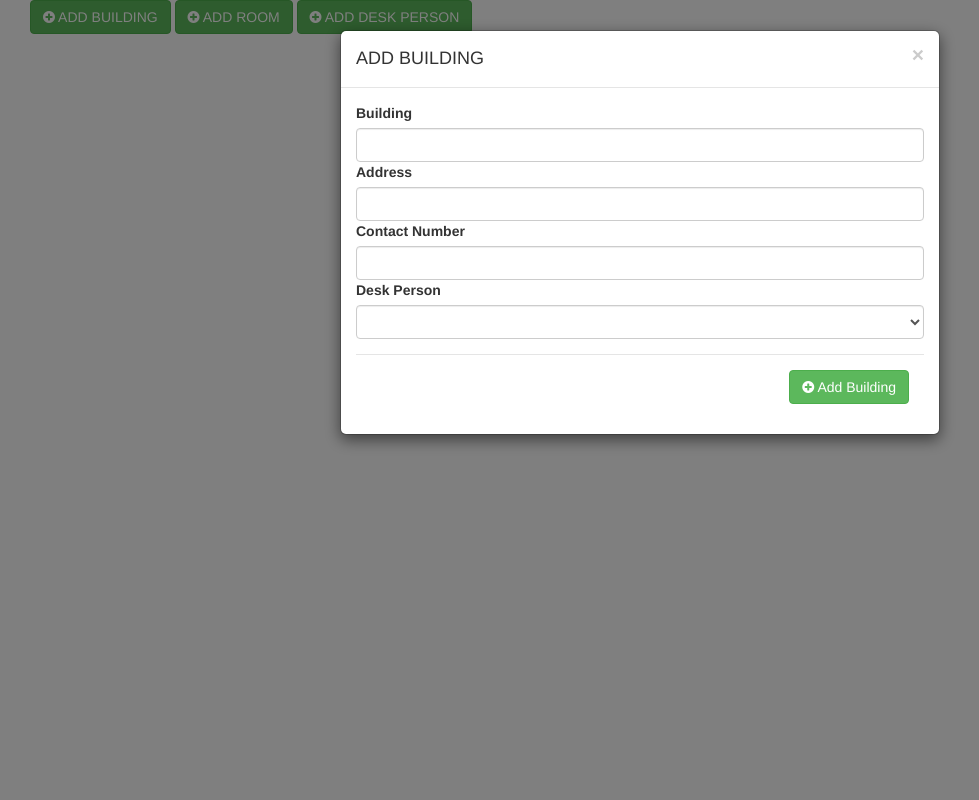
After one commit to trettet/RMS, a PHP site: page /admin.php in a window 1280 px wide, after a click on "ADD BUILDING". The commit adds this page. Shown: the whole page, without its empty margins (0-979 px from the left). Run offline with PHP 8.4, Linux system fonts and the light colour scheme; data comes from the database, SQL or seed files in the repository; tables that the repository leaves empty hold one stand-in row (values such as "Sample post"); lists and menus that the app fills with data are empty.

Commit message:
Added functionalities in admin

```diff
--- /dev/null
+++ b/admin.php
@@ -0,0 +1,179 @@
+<?php
+	session_start();
+	require("sql_connect.php");
+?>
+<!DOCTYPE html>
+<html>
+	<head>
+		<link rel='stylesheet' href='css/bootstrap.min.css'>
+		<link rel='stylesheet' href='css/font-awesome.min.css'>
+		<link rel='stylesheet' href='css/animate.css'>
+	</head>
+	<body>
+		<div class='container-fluid'>
+			<!--STUFF INSIDE THE PAGE-->
+			<div class='container-fluid'>
+				<button type='button' class='btn btn-success' data-toggle="modal" data-target="#add_building">
+					<i class="fa fa-plus-circle" aria-hidden="true"></i> ADD BUILDING
+				</button>
+				<button type='button' class='btn btn-success' data-toggle="modal" data-target="#add_room">
+					<i class="fa fa-plus-circle" aria-hidden="true"></i> ADD ROOM
+				</button>
+				<button type='button' class='btn btn-success' data-toggle="modal" data-target="#add_dp">
+					<i class="fa fa-plus-circle" aria-hidden="true"></i> ADD DESK PERSON
+				</button>
+			</div>
+
+			<!--MODALS TO BE CALLED-->
+			<!--ADD BUILDING MODAL-->
+			<div id="add_building" class="modal fade" role="dialog">
+				<div class="modal-dialog">
+					<div class="modal-content">
+						<div class="modal-header">
+							<button type="button" class="close" data-dismiss="modal">&times;</button>
+							<h4 class="modal-title">ADD BUILDING</h4>
+						</div>
+						<div class="modal-body">
+							<form method='POST' action='add_building.php'>
+								<label>Building</label>
+								<input name="building_name" type="text" class="form-control" required>
+
+								<label>Address</label>
+								<input name="address" type="text" class="form-control" required>
+
+								<label>Contact Number</label>
+								<input name="contact_no" type="text" class="form-control" required>
+
+								<div class="form-group">
+									<label>Desk Person</label>
+									<select class="form-control" name="desk_person">
+										<?php
+											$query = "SELECT desk_person_id FROM users";
+											$fetch = mysqli_query($conn, $query);
+
+											if($fetch->num_rows > 0){
+												while($dp = $fetch->fetch_assoc()){
+													echo "<options>{$dp["desk_person_id"]}</option>";
+												}
+											}
+										?>
+									</select>
+								</div>
+
+								<div class="modal-footer">
+									<button type="button" class="btn btn-success" data-dismiss="modal">
+										<i class="fa fa-plus-circle" aria-hidden="true"></i> Add Building
+									</button>
+								</div>
+							</form>
+						</div>
+					</div>
+				</div>
+			</div>
+			<!--ADD ROOM MODAL-->
+			<div id="add_room" class="modal fade" role="dialog">
+				<div class="modal-dialog">
+					<div class="modal-content">
+						<div class="modal-header">
+							<button type="button" class="close" data-dismiss="modal">&times;</button>
+							<h4 class="modal-title">ADD ROOM</h4>
+						</div>
+						<div class="modal-body">
+							<form method='POST' action='add_room.php'>
+								<div class="form-group">
+									<label>Building</label>
+									<select class="form-control" name="building_id">
+										<?php
+											$query = "SELECT building_id FROM buildings";
+											$fetch = mysqli_query($conn, $query);
+
+											if($fetch->num_rows > 0){
+												while($bid = $fetch->fetch_assoc()){
+													echo "<options>{$bid["building_id"]}</option>";
+												}
+											}
+										?>
+									</select>
+								</div>
+
+								<label>Unit Cost</label>
+								<input name="unit_cost" type="text" class="form-control" required>
+
+								<label>Floor</label>
+								<input name="floor" type="text" class="form-control" required>
+
+								<label>Area Size</label>
+								<input name="area_size" type="text" class="form-control" required>
+
+								<div class="form-group">
+								  <label>Rental Type</label>
+								  <select class="form-control" name="rental_type">
+									<option>COMERCIAL</option>
+									<option>PERSONAL</option>
+									<option>STUDIO</option>
+								  </select>
+								</div>
+
+								<div class="modal-footer">
+									<button type="button" class="btn btn-success" data-dismiss="modal">
+										<i class="fa fa-plus-circle" aria-hidden="true"></i> Add Room
+									</button>
+								</div>
+							</form>
+						</div>
+					</div>
+				</div>
+			</div>
+			<!--ADD DESK PERSON MODAL-->
+			<div id="add_dp" class="modal fade" role="dialog">
+				<div class="modal-dialog">
+					<div class="modal-content">
+						<div class="modal-header">
+							<button type="button" class="close" data-dismiss="modal">&times;</button>
+							<h4 class="modal-title">ADD DESK PERSON</h4>
+						</div>
+						<div class="modal-body">
+							<form method='POST' action='add_dp.php'>
+								<label>Username</label>
+								<input name="username" type="text" class="form-control" required>
+
+								<label>Password</label>
+								<input name="password" type="password" class="form-control" required>
+
+								<label>Confirm Password</label>
+								<input name="password2" type="password" class="form-control" required>
+
+								<label>Last Name</label>
+								<input name="lname" type="text" class="form-control" required>
+
+								<label>First Name</label>
+								<input name="fname" type="text" class="form-control" required>
+
+								<label>Middle Name</label>
+								<input name="mname" type="password" class="form-control" required>
+
+								<label>Address</label>
+								<input name="address" type="password" class="form-control" required>
+
+								<label>Contact Number</label>
+								<input name="contact_no" type="text" class="form-control" required>
+
+								<div class="modal-footer">
+									<button type="button" class="btn btn-success" data-dismiss="modal">
+										<i class="fa fa-plus-circle" aria-hidden="true"></i> Add Desk Person
+									</button>
+								</div>
+							</form>
+						</div>
+					</div>
+				</div>
+			</div>
+		</div>
+	</body>
+</html>
+<script src='js/jquery-3.1.1.min.js'></script>
+<script src='js/wow.min.js'></script>
+<script src='js/bootstrap.min.js'></script>
+<script>
+	new WOW().init();
+</script>
```
Also changed, not shown: add_building.php (added, +22 -0 lines), add_dp.php (added, +29 -0 lines), add_room.php (added, +23 -0 lines), admin_setup.php (added, +30 -0 lines), setup.php (+8 -8 lines).
